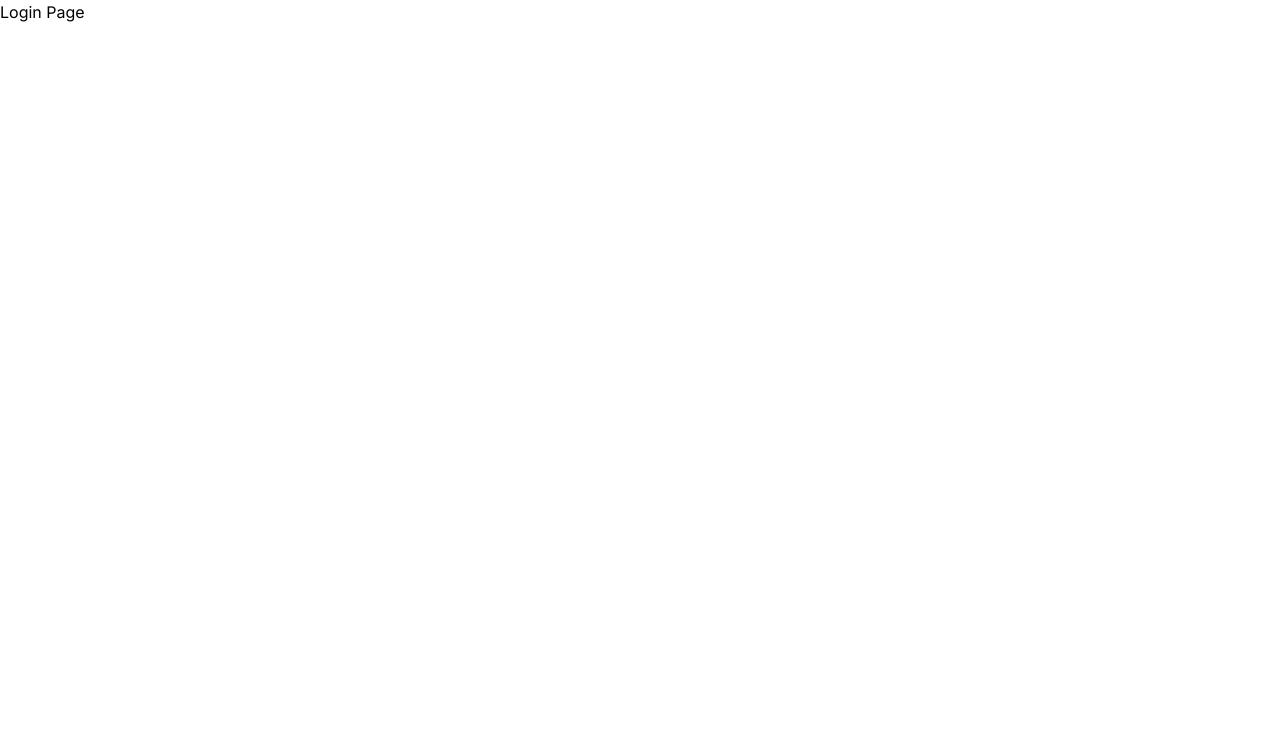
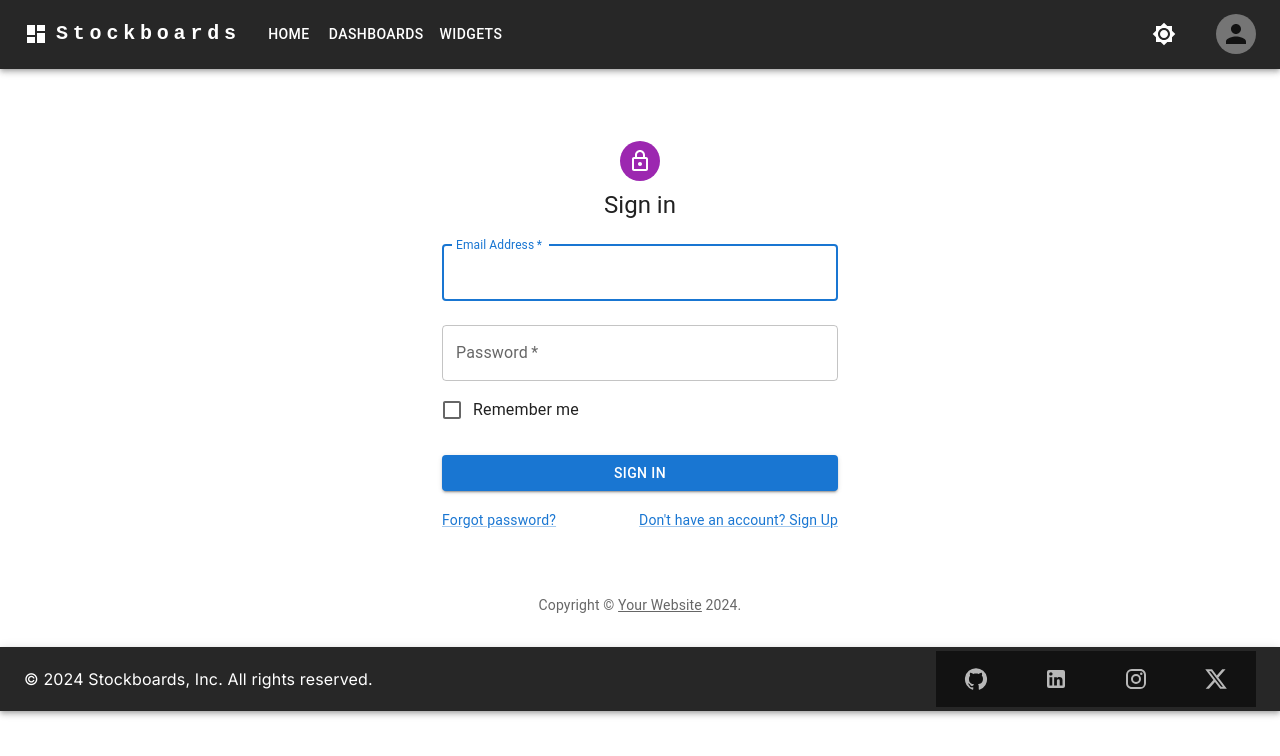
Before and after one commit to Living-Hell/Stockboards-Frontend, a Next.js app: page /login in a window 1280 px wide. Shown: the top 756 px of the page. Built offline with nearby package versions, Linux system fonts and the light colour scheme.

Commit message:
Adding dark-light theme

```diff
--- a/package.json
+++ b/package.json
@@ -14,9 +14,11 @@
     "@fontsource/roboto": "^5.0.13",
     "@mui/icons-material": "^5.16.6",
     "@mui/material": "^5.16.6",
+    "@reduxjs/toolkit": "^2.2.7",
     "next": "14.2.5",
     "react": "^18",
-    "react-dom": "^18"
+    "react-dom": "^18",
+    "react-redux": "^9.1.2"
   },
   "devDependencies": {
     "@tailwindcss/typography": "^0.5.13",
--- a/src/app/(auth)/login/page.tsx
+++ b/src/app/(auth)/login/page.tsx
@@ -1,9 +1,125 @@
 "use client";
 
 import * as React from "react";
+import Avatar from "@mui/material/Avatar";
+import Button from "@mui/material/Button";
+import CssBaseline from "@mui/material/CssBaseline";
+import TextField from "@mui/material/TextField";
+import FormControlLabel from "@mui/material/FormControlLabel";
+import Checkbox from "@mui/material/Checkbox";
+import Link from "@mui/material/Link";
+import Grid from "@mui/material/Grid";
+import Box from "@mui/material/Box";
+import LockOutlinedIcon from "@mui/icons-material/LockOutlined";
+import Typography from "@mui/material/Typography";
+import Container from "@mui/material/Container";
+import { createTheme, ThemeProvider } from "@mui/material/styles";
 
-const Login = () => {
-  return <div className="h-screen">Login Page</div>;
+function Copyright(props: any) {
+  return (
+    <Typography
+      variant="body2"
+      color="text.secondary"
+      align="center"
+      {...props}
+    >
+      {"Copyright © "}
+      <Link color="inherit" href="https://mui.com/">
+        Your Website
+      </Link>{" "}
+      {new Date().getFullYear()}
+      {"."}
+    </Typography>
+  );
+}
+
+// TODO remove, this demo shouldn't need to reset the theme.
+const defaultTheme = createTheme();
+
+const Login: React.FC = () => {
+  const handleSubmit = (event: React.FormEvent<HTMLFormElement>) => {
+    event.preventDefault();
+    const data = new FormData(event.currentTarget);
+    console.log({
+      email: data.get("email"),
+      password: data.get("password"),
+    });
+  };
+
+  return (
+    <ThemeProvider theme={defaultTheme}>
+      <Container component="main" maxWidth="xs">
+        <CssBaseline />
+        <Box
+          sx={{
+            marginTop: 8,
+            display: "flex",
+            flexDirection: "column",
+            alignItems: "center",
+          }}
+        >
+          <Avatar sx={{ m: 1, bgcolor: "secondary.main" }}>
+            <LockOutlinedIcon />
+          </Avatar>
+          <Typography component="h1" variant="h5">
+            Sign in
+          </Typography>
+          <Box
+            component="form"
+            onSubmit={handleSubmit}
+            noValidate
+            sx={{ mt: 1 }}
+          >
+            <TextField
+              margin="normal"
+              required
+              fullWidth
+              id="email"
+              label="Email Address"
+              name="email"
+              autoComplete="email"
+              autoFocus
+            />
+            <TextField
+              margin="normal"
+              required
+              fullWidth
+              name="password"
+              label="Password"
+              type="password"
+              id="password"
+              autoComplete="current-password"
+            />
+            <FormControlLabel
+              control={<Checkbox value="remember" color="primary" />}
+              label="Remember me"
+            />
+            <Button
+              type="submit"
+              fullWidth
+              variant="contained"
+              sx={{ mt: 3, mb: 2 }}
+            >
+              Sign In
+            </Button>
+            <Grid container>
+              <Grid item xs>
+                <Link href="#" variant="body2">
+                  Forgot password?
+                </Link>
+              </Grid>
+              <Grid item>
+                <Link href="#" variant="body2">
+                  {"Don't have an account? Sign Up"}
+                </Link>
+              </Grid>
+            </Grid>
+          </Box>
+        </Box>
+        <Copyright sx={{ mt: 8, mb: 4 }} />
+      </Container>
+    </ThemeProvider>
+  );
 };
 
 export default Login;
--- a/src/app/home/layout.tsx
+++ b/src/app/home/layout.tsx
@@ -19,9 +19,9 @@ export default function RootLayout({
   return (
     <html lang="en">
       <body className={inter.className}>
-        <Header />
+        {/* <Header /> */}
         {children}
-        <Footer />
+        {/* <Footer /> */}
       </body>
     </html>
   );
--- a/src/app/layout.tsx
+++ b/src/app/layout.tsx
@@ -1,27 +1,54 @@
+"use client";
+
 import type { Metadata } from "next";
+import React from "react";
 import { Inter } from "next/font/google";
 import "./globals.css";
 import Header from "@/components/Header";
 import Footer from "@/components/Footer";
+import { getDesignTokens } from "../hooks/themeModes";
+import { ThemeProvider, useTheme, createTheme } from "@mui/material/styles";
+import Brightness4Icon from "@mui/icons-material/Brightness4";
+import Brightness7Icon from "@mui/icons-material/Brightness7";
+
+const ColorModeContext = React.createContext({ toggleColorMode: () => {} });
 
 const inter = Inter({ subsets: ["latin"] });
-
-export const metadata: Metadata = {
-  title: "Create Next App",
-  description: "Generated by create next app",
-};
 
 export default function RootLayout({
   children,
 }: Readonly<{
   children: React.ReactNode;
 }>) {
+  const [mode, setMode] = React.useState<"light" | "dark">("dark");
+  const colorMode = React.useMemo(
+    () => ({
+      toggleColorMode: () => {
+        setMode((prevMode) => (prevMode === "light" ? "dark" : "light"));
+      },
+    }),
+    []
+  );
+
+  const theme = React.useMemo(
+    () =>
+      createTheme({
+        palette: {
+          mode,
+        },
+      }),
+    [mode]
+  );
   return (
     <html lang="en">
       <body className={inter.className}>
-        {/* <Header /> */}
-        {children}
-        {/* <Footer /> */}
+        <ColorModeContext.Provider value={colorMode}>
+          <ThemeProvider theme={theme}>
+            <Header colorMode={colorMode} theme={theme} />
+            {children}
+            <Footer />
+          </ThemeProvider>
+        </ColorModeContext.Provider>
       </body>
     </html>
   );
--- a/src/app/page.tsx
+++ b/src/app/page.tsx
@@ -9,10 +9,11 @@ import {
   Typography,
 } from "@mui/material";
 import Image from "next/image";
+import PersonAddAltIcon from "@mui/icons-material/PersonAddAlt";
 
 export default function Home() {
   return (
-    <div className="flex min-h-screen flex-col items-center justify-center p-24">
+    <div className="flex min-h-screen flex-col items-center justify-center p-24 pt-0">
       <Typography variant="h2" component="h2" className="mb-10 font-sans">
         Welcome to Stockboards!
       </Typography>
@@ -34,7 +35,7 @@ export default function Home() {
             component={"img"}
             alt="Signup"
             height={160}
-            image="https://www.coffed.coop/images/login.png"
+            image={"https://www.coffed.coop/images/login.png"}
           />
           <CardContent></CardContent>
           <CardActionArea className="flex justify-center content-center">
--- a/src/components/Footer/index.tsx
+++ b/src/components/Footer/index.tsx
@@ -22,7 +22,7 @@ const Footer = () => {
   };
 
   return (
-    <AppBar position="static" className="bg-slate-400 bottom-0">
+    <AppBar position="static" className=" bottom-0">
       <Container maxWidth="xl">
         <Toolbar disableGutters className="flex justify-between items-center">
           <div>© 2024 Stockboards, Inc. All rights reserved.</div>
--- a/src/components/Header/index.tsx
+++ b/src/components/Header/index.tsx
@@ -15,11 +15,13 @@ import Tooltip from "@mui/material/Tooltip";
 import MenuItem from "@mui/material/MenuItem";
 import DashboardIcon from "@mui/icons-material/Dashboard";
 import ProfileAvatar from "../../assets/images/profileAvatar.jpg";
+import Brightness4Icon from "@mui/icons-material/Brightness4";
+import Brightness7Icon from "@mui/icons-material/Brightness7";
 
 const pages = ["Home", "Dashboards", "Widgets"];
 const settings = ["Profile", "Account", "Dashboard", "Logout"];
 
-const Header = () => {
+const Header = ({ colorMode, theme }) => {
   const [anchorElNav, setAnchorElNav] = React.useState<null | HTMLElement>(
     null
   );
@@ -133,6 +135,17 @@ const Header = () => {
           </Box>
 
           <Box sx={{ flexGrow: 0 }}>
+            <IconButton
+              sx={{ mr: 4 }}
+              onClick={colorMode.toggleColorMode}
+              color="inherit"
+            >
+              {theme.palette.mode === "dark" ? (
+                <Brightness7Icon />
+              ) : (
+                <Brightness4Icon />
+              )}
+            </IconButton>
             <Tooltip title="Open settings">
               <IconButton onClick={handleOpenUserMenu} sx={{ p: 0 }}>
                 <Avatar
@@ -141,6 +154,7 @@ const Header = () => {
                 />
               </IconButton>
             </Tooltip>
+
             <Menu
               sx={{ mt: "45px" }}
               id="menu-appbar"
--- /dev/null
+++ b/src/hooks/themeModes.tsx
@@ -0,0 +1,33 @@
+import Box from "@mui/material/Box";
+import { ThemeProvider, useTheme, createTheme } from "@mui/material/styles";
+import { amber, deepOrange, grey } from "@mui/material/colors";
+import { PaletteMode } from "@mui/material";
+
+export const getDesignTokens = (mode: PaletteMode) => ({
+  palette: {
+    mode,
+    ...(mode === "light"
+      ? {
+          // palette values for light mode
+          primary: amber,
+          divider: amber[200],
+          text: {
+            primary: grey[900],
+            secondary: grey[800],
+          },
+        }
+      : {
+          // palette values for dark mode
+          primary: deepOrange,
+          divider: deepOrange[700],
+          background: {
+            default: deepOrange[900],
+            paper: deepOrange[900],
+          },
+          text: {
+            primary: "#fff",
+            secondary: grey[500],
+          },
+        }),
+  },
+});
```
Also changed, not shown: 1 other file (tests, documents, lock files or other folders).
